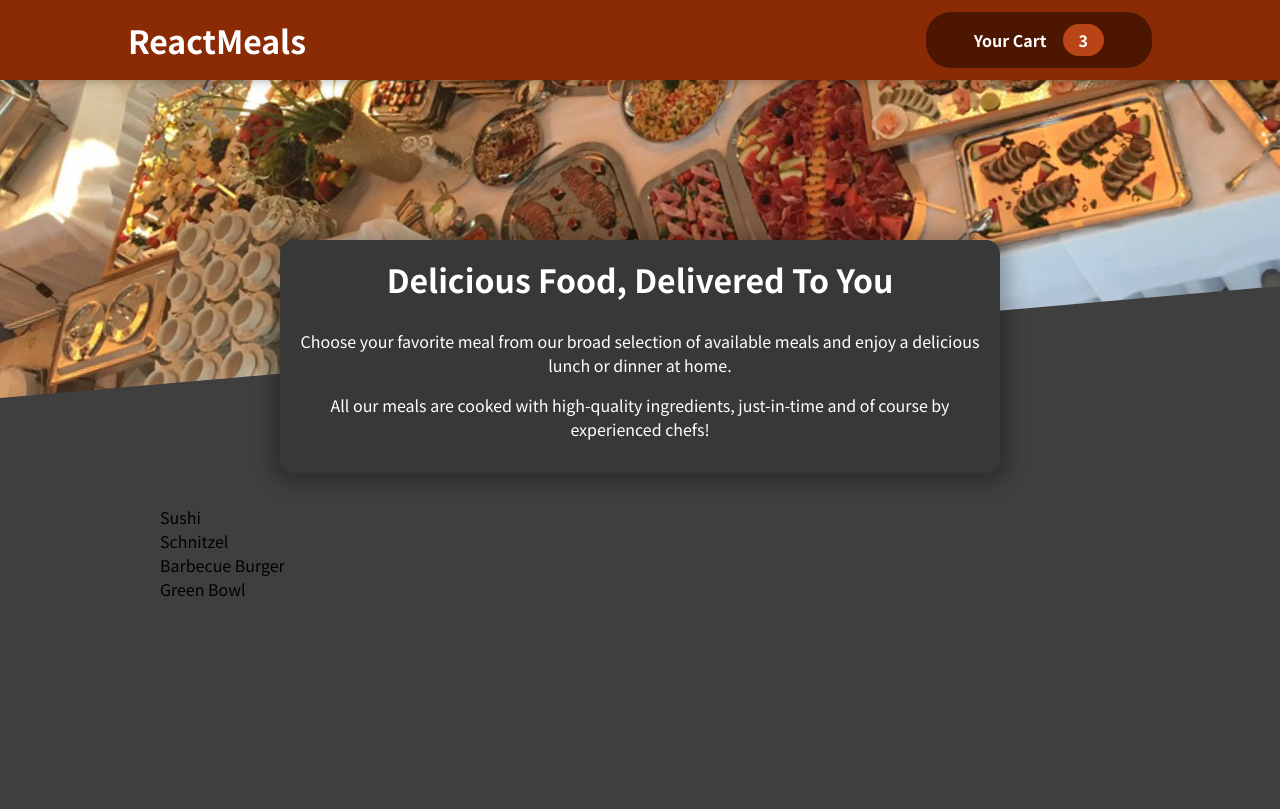
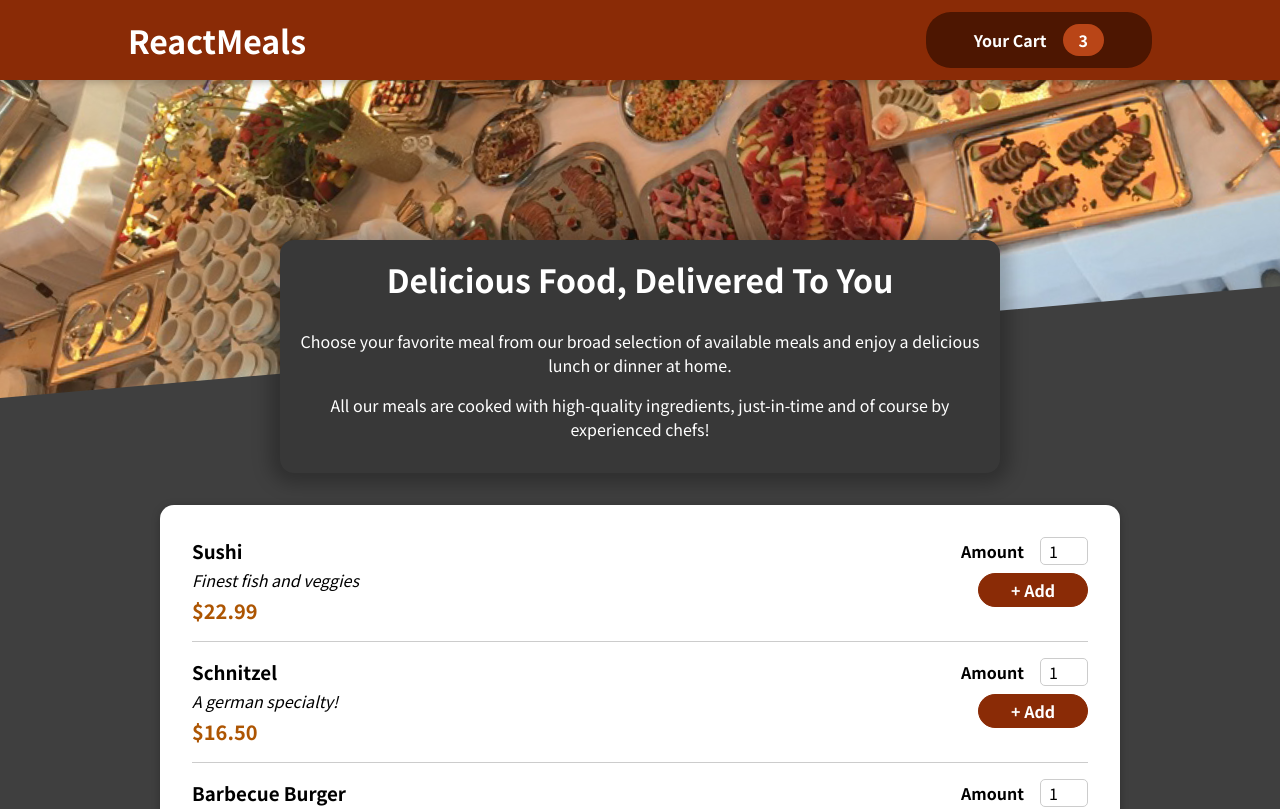
Before and after one commit to thiagoleet/react-food-order-app, a React (Create React App) app: page / in a window 1280 px wide. Shown: the top 809 px of the page. Built offline with nearby package versions, Linux system fonts and the light colour scheme.

Commit message:
Added UI items, added MealItemForm component

```diff
--- a/src/components/Meals/AvailableMeals/AvailableMeals.js
+++ b/src/components/Meals/AvailableMeals/AvailableMeals.js
@@ -1,4 +1,6 @@
 // styles
+import { Card } from "../../UI";
+import MealItem from "../MealItem/MealItem";
 import classes from "./AvailableMeals.module.css";
 
 // data
@@ -6,12 +8,22 @@
 
 const AvailableMeals = () => {
   const mealsList = DUMMY_MEALS.map((meal) => {
-    return <li key={meal.id}>{meal.name}</li>;
+    return (
+      <MealItem
+        description={meal.description}
+        key={meal.id}
+        id={meal.id}
+        name={meal.name}
+        price={meal.price}
+      />
+    );
   });
 
   return (
     <section className={classes.meals}>
-      <ul>{mealsList}</ul>
+      <Card>
+        <ul>{mealsList}</ul>
+      </Card>
     </section>
   );
 };
--- /dev/null
+++ b/src/components/Meals/MealItem/MealItem.js
@@ -0,0 +1,22 @@
+// styles
+import classes from "./MealItem.module.css";
+import MealItemForm from "./MealItemForm/MealItemForm";
+
+const MealItem = (props) => {
+  const price = `$${props.price.toFixed(2)}`;
+
+  return (
+    <li className={classes.meal}>
+      <div>
+        <h3>{props.name}</h3>
+        <div className={classes.description}>{props.description}</div>
+        <div className={classes.price}>{price}</div>
+      </div>
+      <div>
+        <MealItemForm id={props.id} />
+      </div>
+    </li>
+  );
+};
+
+export default MealItem;
--- /dev/null
+++ b/src/components/Meals/MealItem/MealItem.module.css
@@ -0,0 +1,22 @@
+.meal {
+  display: flex;
+  justify-content: space-between;
+  margin: 1rem;
+  padding-bottom: 1rem;
+  border-bottom: 1px solid #ccc;
+}
+
+.meal h3 {
+  margin: 0 0 0.25rem 0;
+}
+
+.description {
+  font-style: italic;
+}
+
+.price {
+  margin-top: 0.25rem;
+  font-weight: bold;
+  color: #ad5502;
+  font-size: 1.25rem;
+}
--- /dev/null
+++ b/src/components/Meals/MealItem/MealItemForm/MealItemForm.js
@@ -0,0 +1,26 @@
+// styles
+import classes from "./MealItemForm.module.css";
+
+// components
+import { FormControl } from "../../../UI";
+
+const MealItemForm = (props) => {
+  return (
+    <form className={classes.form}>
+      <FormControl
+        label="Amount"
+        input={{
+          id: "amount_" + props.id,
+          type: "number",
+          min: "1",
+          max: "5",
+          step: "1",
+          defaultValue: "1",
+        }}
+      />
+      <button type="button">+ Add</button>
+    </form>
+  );
+};
+
+export default MealItemForm;
--- /dev/null
+++ b/src/components/Meals/MealItem/MealItemForm/MealItemForm.module.css
@@ -0,0 +1,20 @@
+.form {
+  text-align: right;
+}
+
+.form button {
+  font: inherit;
+  cursor: pointer;
+  background-color: #8a2b06;
+  border: 1px solid #8a2b06;
+  color: white;
+  padding: 0.25rem 2rem;
+  border-radius: 20px;
+  font-weight: bold;
+}
+
+.form button:hover,
+.form button:active {
+  background-color: #641e03;
+  border-color: #641e03;
+}
--- /dev/null
+++ b/src/components/UI/Card/Card.js
@@ -0,0 +1,10 @@
+import styled from "styled-components";
+
+const Card = styled.div`
+  padding: 1rem;
+  box-shadow: 0 2px 8px rgba(0, 0, 0, 0.25);
+  border-radius: 14px;
+  background-color: white;
+`;
+
+export default Card;
--- /dev/null
+++ b/src/components/UI/FormControl/FormControl.js
@@ -0,0 +1,17 @@
+// styles
+import classes from "./FormControl.module.css";
+
+// components
+import Input from "./Input";
+import Label from "./Label";
+
+const FormControl = (props) => {
+  return (
+    <div className={classes.input}>
+      <Label htmlFor={props.input.id}>{props.label}</Label>
+      <Input {...props.input} />
+    </div>
+  );
+};
+
+export default FormControl;
--- /dev/null
+++ b/src/components/UI/FormControl/FormControl.module.css
@@ -0,0 +1,5 @@
+.input {
+  display: flex;
+  align-items: center;
+  margin-bottom: 0.5rem;
+}
--- /dev/null
+++ b/src/components/UI/FormControl/Input.js
@@ -0,0 +1,11 @@
+import styled from "styled-components";
+
+const Input = styled.input`
+  width: 3rem;
+  border-radius: 5px;
+  border: 1px solid #ccc;
+  font: inherit;
+  padding-left: 0.5rem;
+`;
+
+export default Input;
--- /dev/null
+++ b/src/components/UI/FormControl/Label.js
@@ -0,0 +1,7 @@
+import styled from "styled-components";
+const Label = styled.label`
+  font-weight: bold;
+  margin-right: 1rem;
+`;
+
+export default Label;
--- /dev/null
+++ b/src/components/UI/index.js
@@ -0,0 +1,6 @@
+import Card from "./Card/Card";
+import FormControl from "./FormControl/FormControl";
+import Input from "./FormControl/Input";
+import Label from "./FormControl/Label";
+
+export { Card, FormControl, Input, Label };
```
Also changed, not shown: 1 other file (tests, documents, lock files or other folders).
